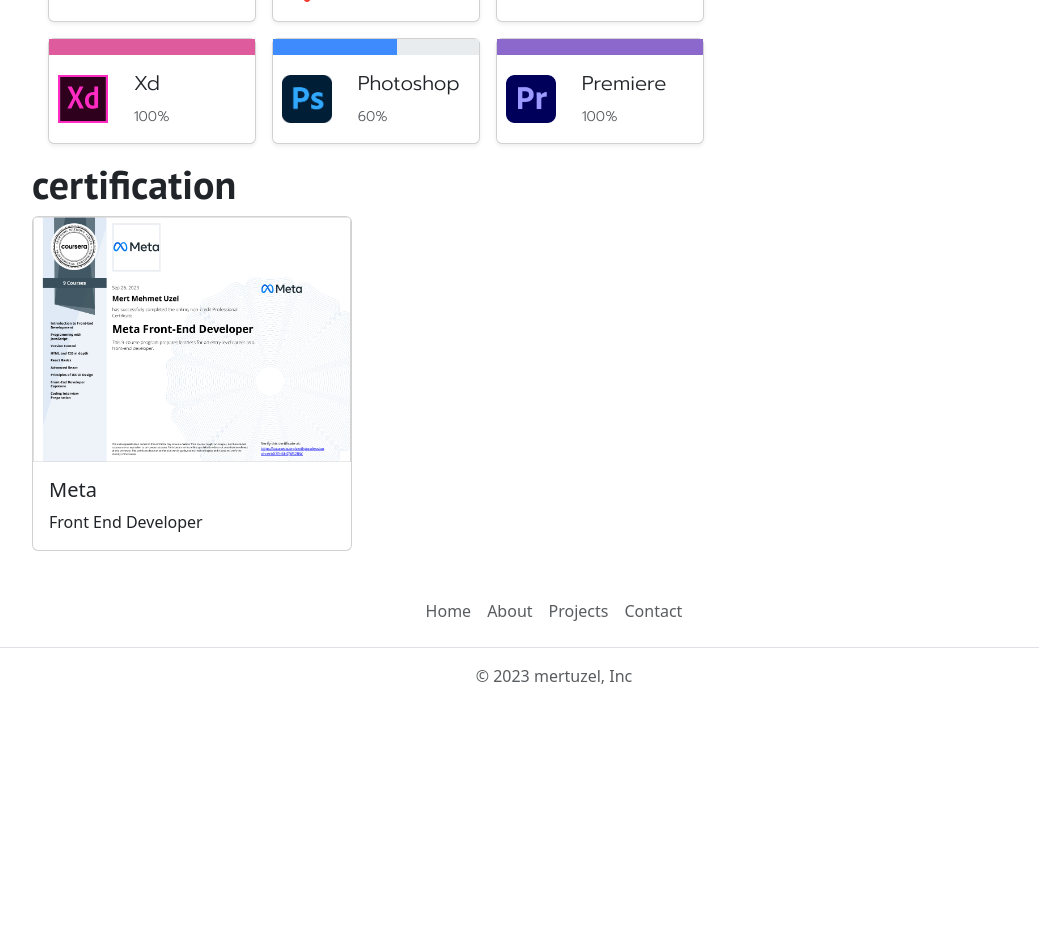
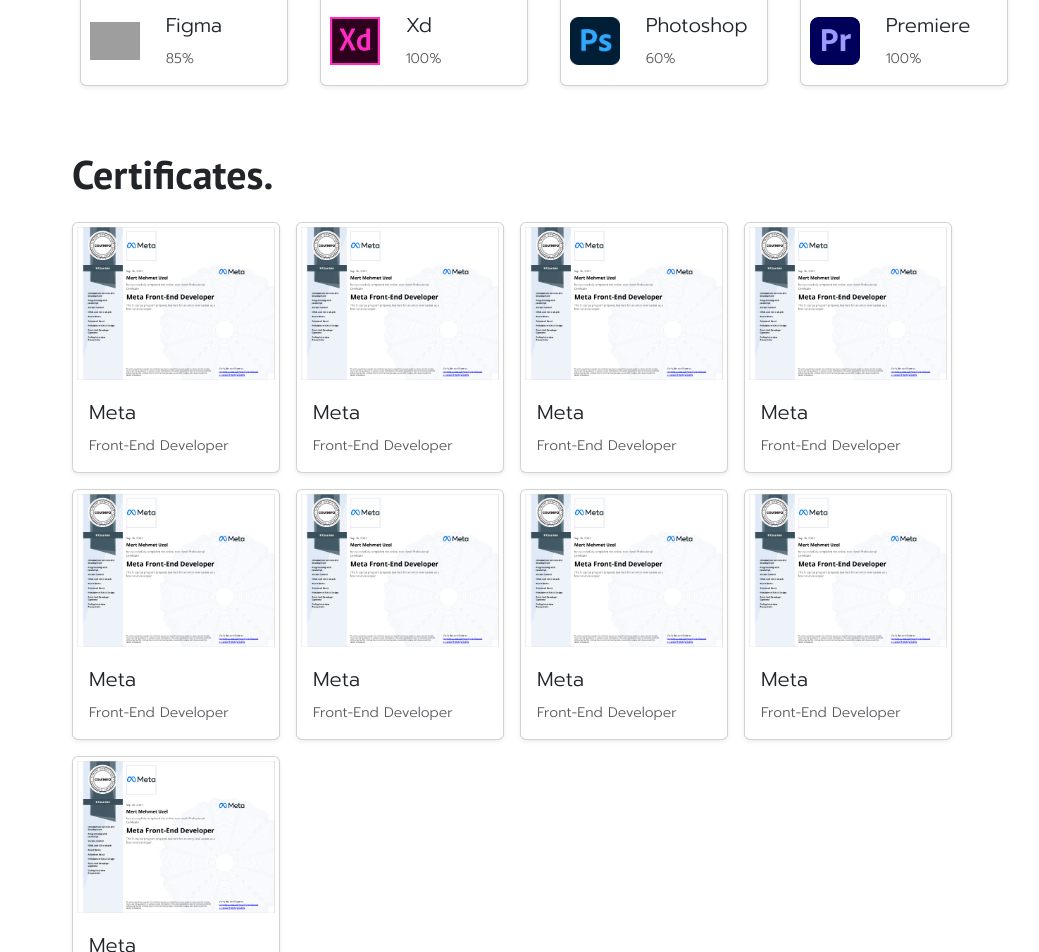
Before and after one commit to mrtuzl/portfolio-app, a React app: page /#/about in a window 1280 px wide. Shown: the part 880-1832 px from the top of the page, without its empty margins (86-1125 px from the left). Before the commit the page ends 1624 px from the top, so only its background shows below. Built offline with nearby package versions, Linux system fonts and the light colour scheme; grey boxes are pictures that could not be loaded.

Commit message:
updates on about

```diff
--- a/src/components/About.js
+++ b/src/components/About.js
@@ -13,13 +13,14 @@
 import logoPs from "../img/ps.png";
 import logoPr from "../img/pr.png";
 import Card from "./Card";
+import Certificate from "./Certificate";
 import metaS1 from "../img/metaS1.png";
+
 const About = () => {
   return <>
            <div className="container pt-5 ps-5 pe-5 mobile">
-              <div className="row">
-                <div className="col-xl-8 col-lg-12 col-sm-12 mobile ">
               <div className="row p-3">
+                <div className="col-xl-8 col-lg-12 col-sm-12 mobile">
                         <h1 className="mx-2"> A little about me.</h1>
                         <p className="p-3 prompt justify">
                         Hello! I'm Mert Mehmet Uzel, a Junior Frontend Developer and Educational Technology Specialist.
@@ -35,9 +36,15 @@
                         collaborating, please feel free to reach out!
                         </p>
                         </div>
+                    <div className="col-xl-4 d-flex align-items-start justify-content-center mobile-hidden tablet-hidden">
+                       <img src={pp} alt="pp" className="img-fluid img skew border border-3 border-white shadow"/>
+                    </div>
+
+                  <div className="col-xl-12">
+                    <div className="row p-3">
                     <div className="d-flex flex-column">
-                      <h1> skills </h1>
-                      <div className="d-flex justify-content-evenly align-items-center mobile-column">
+                    <h1 className="my-2"> Skills.</h1>
+                      <div className="d-flex flex-wrap align-items-center my-2">
                         <a href="https://www.w3.org/html/" target="_blank" rel="noopener noreferrer">
                             <Card title="HTML"
                               img={logoHtml}
@@ -53,9 +60,7 @@
                               img={logoJavascript}
                               content="80%"/>
                         </a>
-                      </div>
 
-                      <div className="d-flex justify-content-evenly align-items-center mobile-column">
                         <a href="https://react.dev/" target="_blank" rel="noopener noreferrer">
                             <Card title="React JS"
                               img={logoReact}
@@ -71,9 +76,7 @@
                               img={logoSass}
                               content="90%"/>
                         </a>
-                      </div>
 
-                      <div className="d-flex justify-content-evenly align-items-center mobile-column">
                         <a href="https://webpack.js.org/" target="_blank" rel="noopener noreferrer">
                             <Card title="Webpack"
                               img={logoWebpack}
@@ -89,9 +92,7 @@
                               img={logoFigma}
                               content="85%"/>
                         </a>
-                      </div>
 
-                      <div className="d-flex justify-content-evenly align-items-center mobile-column">
                         <a href="https://helpx.adobe.com/tr/xd/get-started.html" target="_blank" rel="noopener noreferrer">
                             <Card title="Xd"
                               img={logoXd}
@@ -107,23 +108,80 @@
                               img={logoPr}
                               content="100%"/>
                        </a>
+
+                      </div>
+
+
                    </div>
                   </div>
+
+                <div className="row p-3">
                    <div className="d-flex flex-column">
-                    <h1> certification </h1>
-                   <div class="card">
-                        <img src={metaS1} class="card-img-top" alt="sertifika"/>
-                        <div class="card-body">
-                          <h5 class="card-title">Meta</h5>
-                          <p class="card-text">Front End Developer</p>
+                   <h1 className="mx-2 my-2"> Certificates.</h1>
+
+                      <div className="d-flex flex-wrap align-items-center my-2">
+                          <a href="https://helpx.adobe.com/tr/xd/get-started.html" target="_blank" rel="noopener noreferrer">
+                                <Certificate title="Meta"
+                                  img={metaS1}
+                                  content="Front-End Developer"/>
+                          </a>
+
+                          <a href="https://helpx.adobe.com/tr/xd/get-started.html" target="_blank" rel="noopener noreferrer">
+                                <Certificate title="Meta"
+                                  img={metaS1}
+                                  content="Front-End Developer"/>
+                          </a>
+
+                          <a href="https://helpx.adobe.com/tr/xd/get-started.html" target="_blank" rel="noopener noreferrer">
+                                <Certificate title="Meta"
+                                  img={metaS1}
+                                  content="Front-End Developer"/>
+                          </a>
+
+                          <a href="https://helpx.adobe.com/tr/xd/get-started.html" target="_blank" rel="noopener noreferrer">
+                                <Certificate title="Meta"
+                                  img={metaS1}
+                                  content="Front-End Developer"/>
+                          </a>
+
+                          <a href="https://helpx.adobe.com/tr/xd/get-started.html" target="_blank" rel="noopener noreferrer">
+                                <Certificate title="Meta"
+                                  img={metaS1}
+                                  content="Front-End Developer"/>
+                          </a>
+
+                          <a href="https://helpx.adobe.com/tr/xd/get-started.html" target="_blank" rel="noopener noreferrer">
+                                <Certificate title="Meta"
+                                  img={metaS1}
+                                  content="Front-End Developer"/>
+                          </a>
+
+                          <a href="https://helpx.adobe.com/tr/xd/get-started.html" target="_blank" rel="noopener noreferrer">
+                                <Certificate title="Meta"
+                                  img={metaS1}
+                                  content="Front-End Developer"/>
+                          </a>
+
+                          <a href="https://helpx.adobe.com/tr/xd/get-started.html" target="_blank" rel="noopener noreferrer">
+                                <Certificate title="Meta"
+                                  img={metaS1}
+                                  content="Front-End Developer"/>
+                          </a>
+
+                          <a href="https://helpx.adobe.com/tr/xd/get-started.html" target="_blank" rel="noopener noreferrer">
+                                <Certificate title="Meta"
+                                  img={metaS1}
+                                  content="Front-End Developer"/>
+                          </a>
+                          </div>
+
+
+
+
                   </div>
               </div>
             </div>
 
-               </div>
-             <div className="col-xl-4 d-flex align-items-start justify-content-center mobile-hidden tablet-hidden">
-                <img src={pp} alt="pp" className="img-fluid img skew border border-3 border-white shadow"/>
-             </div>
            </div>
          </div>
        </>;
--- a/src/components/Card.js
+++ b/src/components/Card.js
@@ -2,7 +2,7 @@
 const Card = (props) => {
     const lowercaseTitle = props.title.toLowerCase();
   return <>
-           <div className="card card-sm mb-3 shadow-sm card-hover">
+           <div className="card card-sm m-3 shadow-sm card-hover">
                 <div className="progress-stacked">
                     <div className={`progress ${lowercaseTitle}`} role="progressbar" aria-label="Segment one" aria-valuenow="45" aria-valuemin="0" aria-valuemax="100">
                         <div className={`progress-bar ${lowercaseTitle}`}></div>
--- /dev/null
+++ b/src/components/Certificate.js
@@ -0,0 +1,19 @@
+import React from "react";
+const Certificate = (props) => {
+    const lowercaseTitle = props.title.toLowerCase();
+  return <>
+
+
+
+        <div class="card card-sm m-2 shadow-sm card-hover">
+             <img src={props.img} className="img-fluid m-1" alt={props.img}/>
+            <div class="card-body">
+                <h5 className="card-title prompt">{props.title}</h5>
+                <p className="card-text"><small className="text-body-secondary prompt">{props.content}</small></p>
+            </div>
+            </div>
+
+        </>;
+};
+
+export default Certificate;
```
Lines whose indentation alone changed are shown as unchanged.
